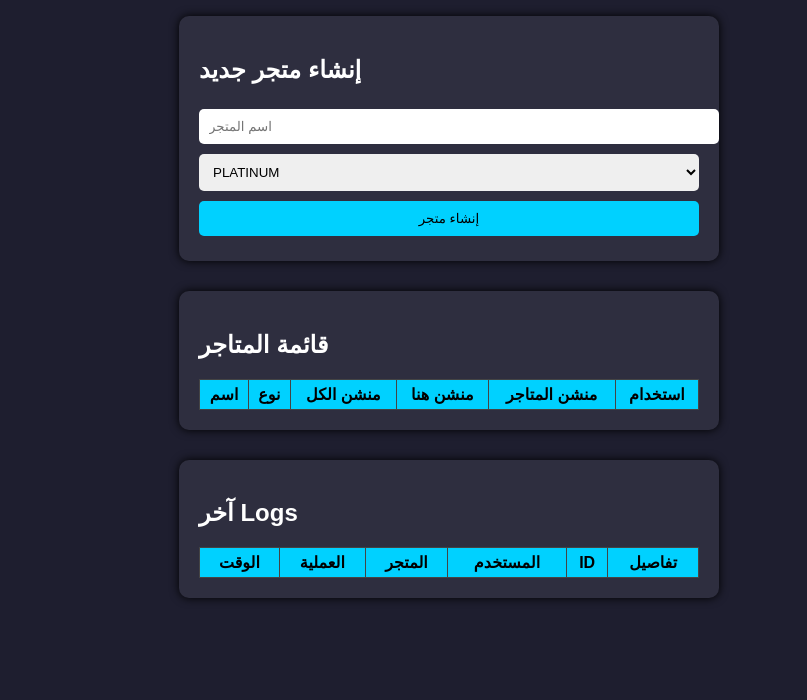
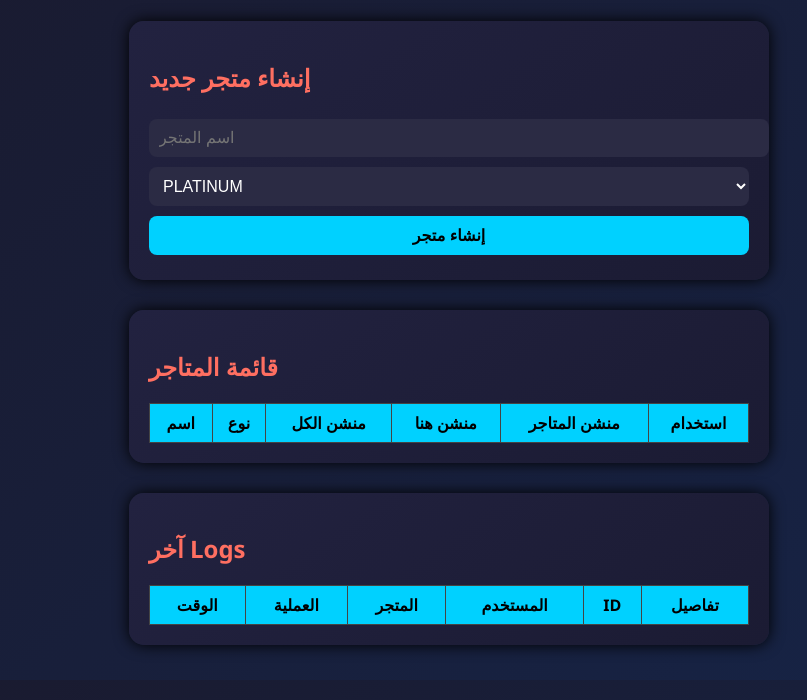
Before and after one commit to zyad511/discord-shop-bot, a website: page web/dashboard.html in a window 1280 px wide. Shown: the part 100-800 px from the top of the page, without its empty margins (191-998 px from the left). Drawn offline with Linux system fonts and the light colour scheme; no server answers.

Commit message:
Update style.css

```diff
--- a/web/style.css
+++ b/web/style.css
@@ -1,8 +1,56 @@
-body{font-family:sans-serif;background:#1e1e2f;color:#fff;display:flex;flex-direction:column;align-items:center;margin:0;padding:20px}
-h1{color:#00d1ff}
-.card{background:#2e2e3f;padding:20px;margin:15px;border-radius:10px;width:90%;max-width:500px;box-shadow:0 0 10px #000;}
-input,select,button{margin:5px 0;padding:10px;width:100%;border-radius:5px;border:none;}
-button{background:#00d1ff;color:#000;cursor:pointer;}
-table{width:100%;border-collapse:collapse;margin-top:10px;}
-th,td{border:1px solid #444;padding:5px;text-align:center;}
-th{background:#00d1ff;color:#000;}
+body {
+  font-family: 'Segoe UI', sans-serif;
+  background: linear-gradient(135deg,#1a1a2e,#162447);
+  color: #fff;
+  display: flex;
+  flex-direction: column;
+  align-items: center;
+  margin:0;
+  padding:20px;
+}
+
+h1 { color:#00d1ff; text-align:center; }
+h2 { color:#ff6f61; }
+
+.card {
+  background: linear-gradient(145deg,#222240,#1b1b33);
+  padding:20px;
+  margin:15px;
+  border-radius:15px;
+  width:90%;
+  max-width:600px;
+  box-shadow: 0 0 15px #000;
+  transition: transform 0.2s ease;
+}
+.card:hover { transform: translateY(-5px); }
+
+input, select, button {
+  margin:5px 0;
+  padding:10px;
+  width:100%;
+  border-radius:8px;
+  border:none;
+  font-size:16px;
+}
+input, select { background:#2b2b44; color:#fff; }
+button {
+  background: #00d1ff;
+  color:#000;
+  font-weight:bold;
+  cursor:pointer;
+  transition: 0.2s;
+}
+button:hover { background:#00b8e6; }
+
+table {
+  width:100%;
+  border-collapse:collapse;
+  margin-top:10px;
+}
+th,td {
+  border:1px solid #444;
+  padding:8px;
+  text-align:center;
+}
+th { background:#00d1ff; color:#000; }
+td { background:#2b2b44; }
```
